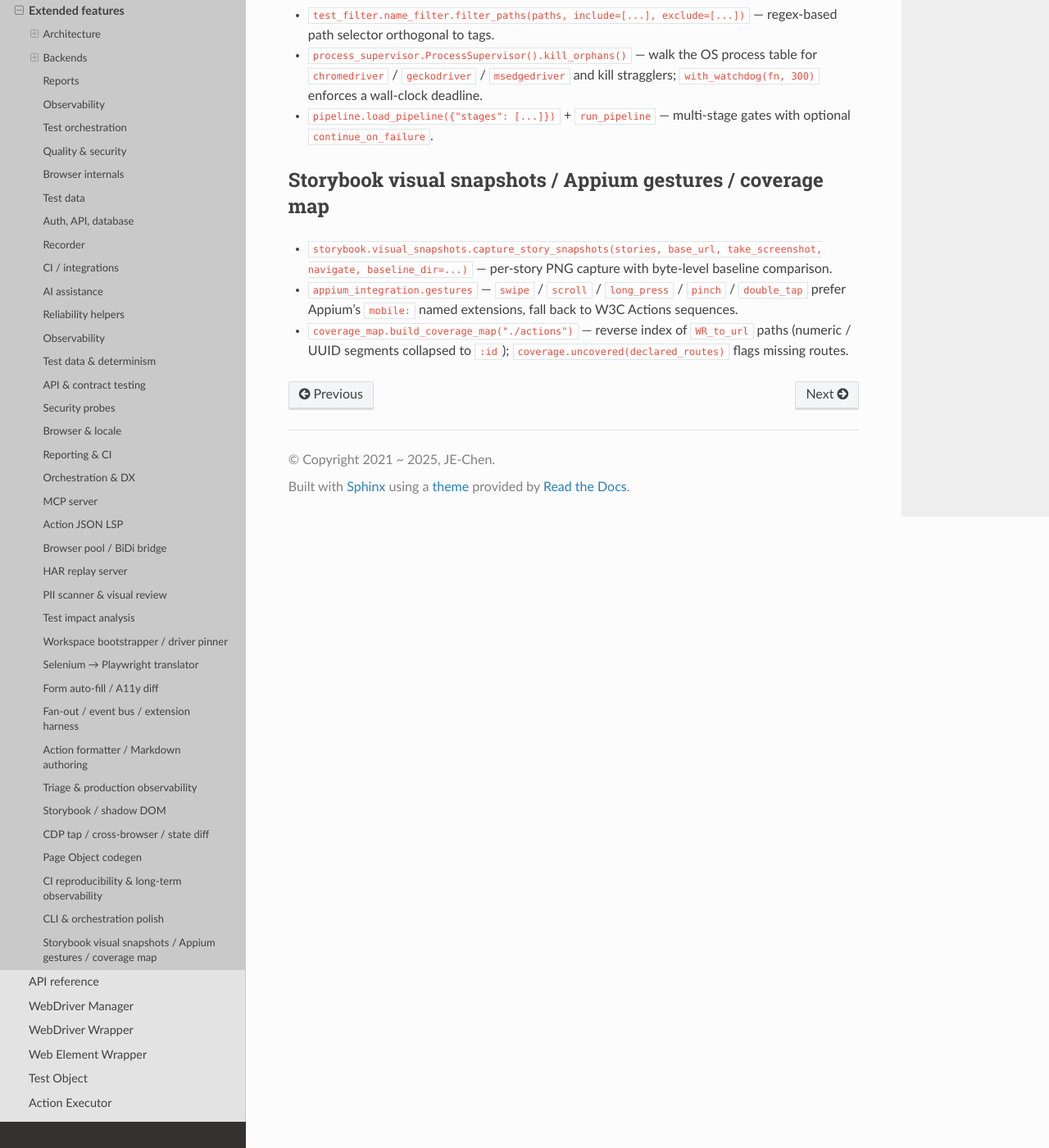
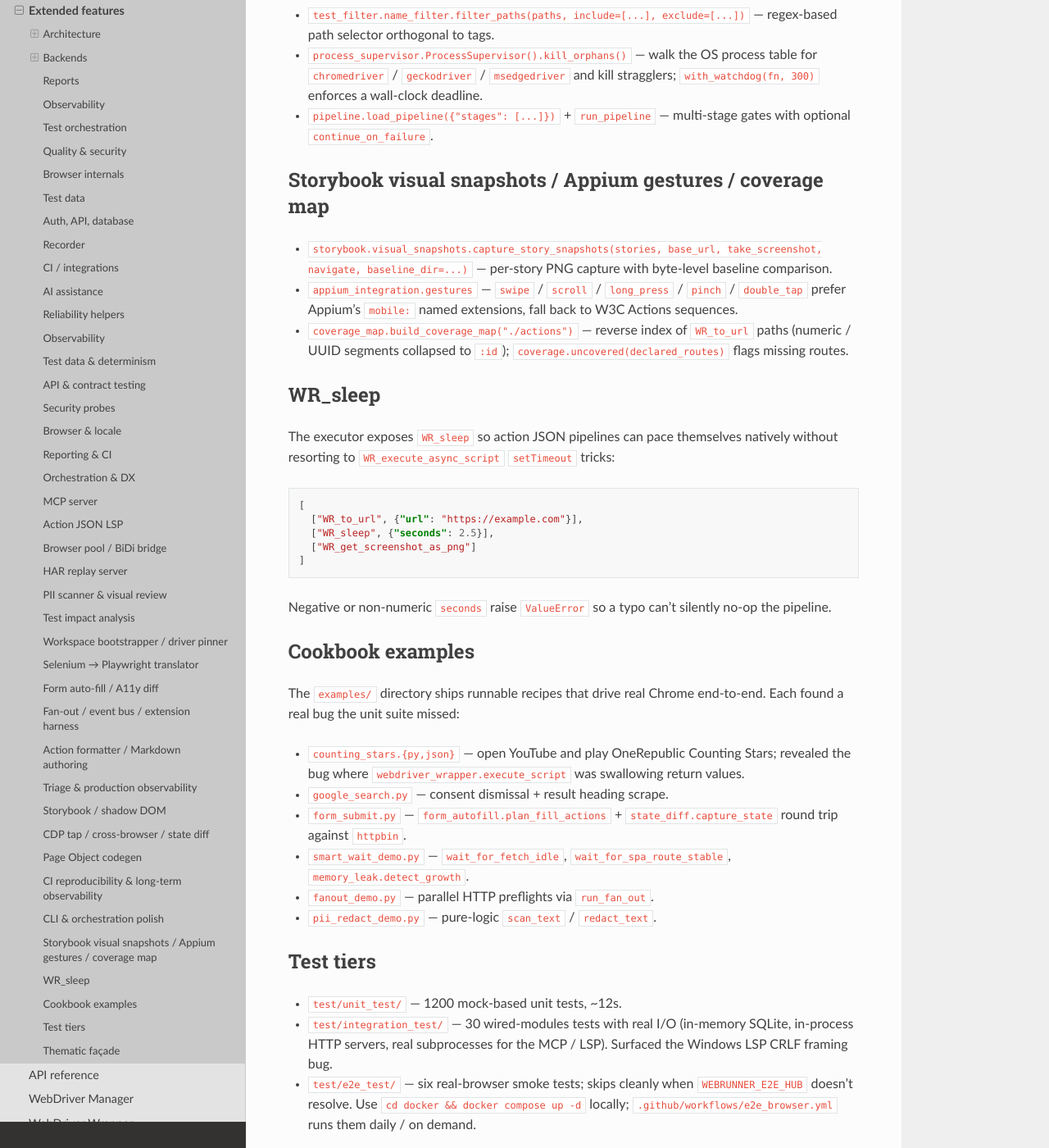
Before and after one commit to Integration-Automation/WebRunner, a Sphinx documentation site: the page built from docs/source/Eng/doc/extended_features/extended_features_doc.rst, in a window 1280 px wide and 1400 px high, scrolled down 11136 px. Shown: the whole window at 82% size. Built offline with Sphinx 7.4.7 and the Read the Docs theme 3.1.0, drawn with Linux system fonts in a browser that asks for light colours; some of the changed text lies outside the part shown.

Commit message:
Document WR_sleep, examples cookbook, test tiers, and API façade

```diff
--- a/docs/source/Eng/doc/extended_features/extended_features_doc.rst
+++ b/docs/source/Eng/doc/extended_features/extended_features_doc.rst
@@ -593,3 +593,67 @@ Storybook visual snapshots / Appium gestures / coverage map
 * ``coverage_map.build_coverage_map("./actions")`` — reverse index of
   ``WR_to_url`` paths (numeric / UUID segments collapsed to ``:id``);
   ``coverage.uncovered(declared_routes)`` flags missing routes.
+
+WR_sleep
+========
+
+The executor exposes ``WR_sleep`` so action JSON pipelines can pace
+themselves natively without resorting to ``WR_execute_async_script``
+``setTimeout`` tricks:
+
+.. code-block:: json
+
+   [
+     ["WR_to_url", {"url": "https://example.com"}],
+     ["WR_sleep", {"seconds": 2.5}],
+     ["WR_get_screenshot_as_png"]
+   ]
+
+Negative or non-numeric ``seconds`` raise ``ValueError`` so a typo can't
+silently no-op the pipeline.
+
+Cookbook examples
+=================
+
+The ``examples/`` directory ships runnable recipes that drive real Chrome
+end-to-end. Each found a real bug the unit suite missed:
+
+* ``counting_stars.{py,json}`` — open YouTube and play OneRepublic
+  Counting Stars; revealed the bug where
+  ``webdriver_wrapper.execute_script`` was swallowing return values.
+* ``google_search.py`` — consent dismissal + result heading scrape.
+* ``form_submit.py`` — ``form_autofill.plan_fill_actions`` +
+  ``state_diff.capture_state`` round trip against ``httpbin``.
+* ``smart_wait_demo.py`` — ``wait_for_fetch_idle``,
+  ``wait_for_spa_route_stable``, ``memory_leak.detect_growth``.
+* ``fanout_demo.py`` — parallel HTTP preflights via ``run_fan_out``.
+* ``pii_redact_demo.py`` — pure-logic ``scan_text`` / ``redact_text``.
+
+Test tiers
+==========
+
+* ``test/unit_test/`` — 1200 mock-based unit tests, ~12s.
+* ``test/integration_test/`` — 30 wired-modules tests with real I/O
+  (in-memory SQLite, in-process HTTP servers, real subprocesses for
+  the MCP / LSP). Surfaced the Windows LSP CRLF framing bug.
+* ``test/e2e_test/`` — six real-browser smoke tests; skips cleanly when
+  ``WEBRUNNER_E2E_HUB`` doesn't resolve. Use
+  ``cd docker && docker compose up -d`` locally;
+  ``.github/workflows/e2e_browser.yml`` runs them daily / on demand.
+
+Thematic façade
+===============
+
+The 80+ helpers under ``je_web_runner.utils.<area>`` are also re-exported
+under ``je_web_runner.api`` grouped by theme:
+
+.. code-block:: python
+
+   from je_web_runner.api import (
+       authoring, debugging, frontend, infra, mobile,
+       networking, observability, quality, reliability,
+       security, test_data,
+   )
+
+The original Selenium-flavoured top-level surface stays unchanged so
+existing user code keeps working.
```
Also changed, not shown: README.md (+84 -0 lines), docs/source/Zh/doc/extended_features/extended_features_doc.rst (+54 -0 lines).
